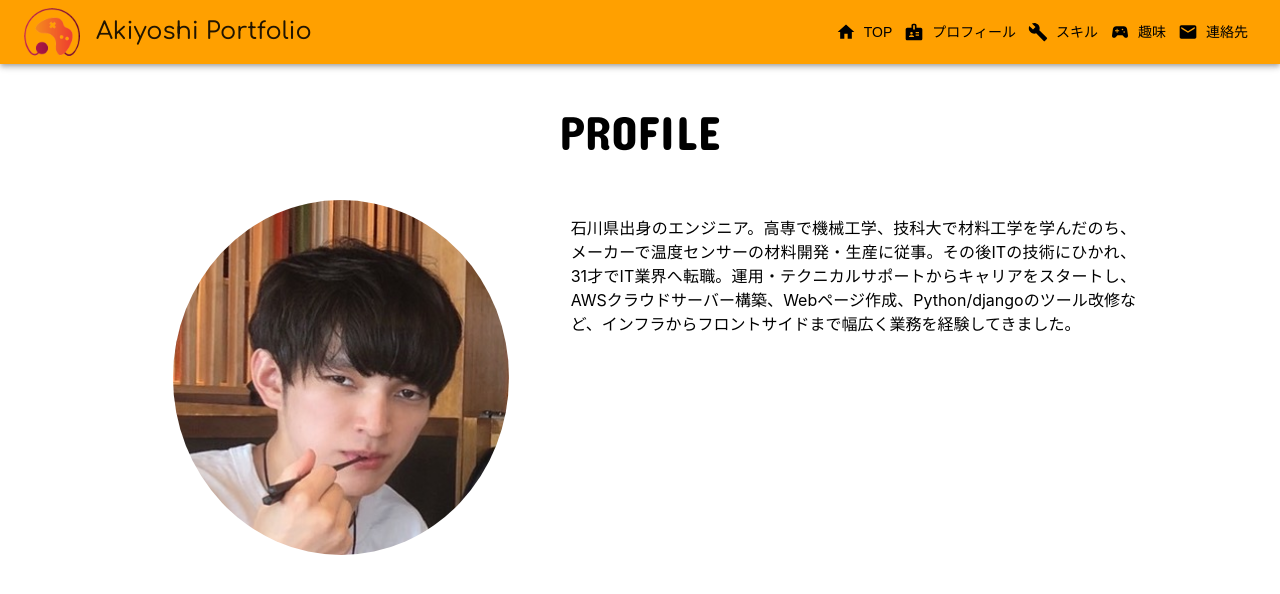
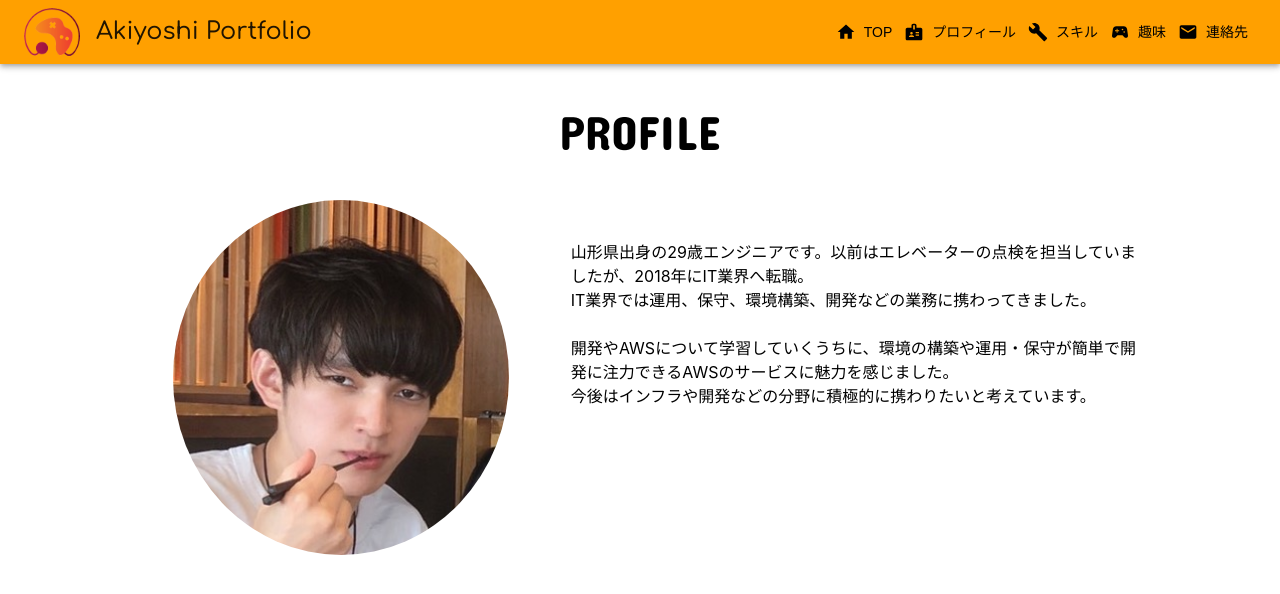
Before and after one commit to Akiyoshi999/portfolio-site, a Next.js app: page /profile in a window 1280 px wide. Shown: the top 594 px of the page. Built offline with nearby package versions, Linux system fonts and the light colour scheme; a web font is replaced by a local one.

Commit message:
TOPコンテンツの修正、プロフィールコンテンツの修正 #27

```diff
--- a/src/components/organisms/ProfileSection/index.jsx
+++ b/src/components/organisms/ProfileSection/index.jsx
@@ -17,7 +17,7 @@ const ProfileSection = () => {
             />
           </Grid>
           <Grid item xs={12} sm={7}>
-            <Typography textAlign="justify" m={1} p={1}>
+            <Typography textAlign="justify" m={1} p={1} whiteSpace="pre-wrap">
               {profileSection.body}
             </Typography>
           </Grid>
--- a/src/components/organisms/TopContainer/index.jsx
+++ b/src/components/organisms/TopContainer/index.jsx
@@ -45,6 +45,7 @@ const TopContainer = () => {
           top: 0,
           left: 0,
           height: "100%",
+          ml: { md: 3 },
           width: { xs: "100%", md: "65%" },
         }}
       >
--- a/src/const/hobbyItems.js
+++ b/src/const/hobbyItems.js
@@ -15,7 +15,7 @@ const hobbys = [
     images: ["/images/hobby/seabass-1.JPG", "/images/hobby/seabass-2.JPG"],
     title: "シーバス/海釣り",
     content: `休日はよく海釣りにいくことが多いです。
-    中でもシーバスは、年中釣れて、釣り場へもアクセスしやすいので一番狙うことが多いターゲットです。
+    中でもシーバスは年中釣れて、釣り場へもアクセスしやすいので一番狙うことが多いターゲットです。
     また、季節や場所によって釣り方が全然異なり、ゲーム性もすごくあるので、その答えを見つけていくのもすごい楽しいです。
     釣るのは簡単ではありませんが、知恵を絞って釣れた時は最高に気持ちがいいです!
     あと、都内の運河でも釣れるので東京の夜景を見ながら釣りできるのも魅力の1つです。`,
@@ -38,10 +38,10 @@ const hobbys = [
     elId: "hobby-game-section",
     images: ["/images/hobby/boradgame-1.jpg", "/images/hobby/boradgame-2.jpg"],
     title: "ボードゲーム",
-    content: `休日に友人と集まってボードゲームもやってました。
+    content: `休日に友人と集まってボードゲームをしてます。
     ボードゲームでは、ゲームによって戦略が異なったり、ボードゲームのデザインがとても可愛らしかったりするので、遊ぶのはもちろん見ているだけでもすごく楽しいです。
     ボードゲームはその人の性格がけっこうでるので、遊んだ人の内面もわかることも楽しみの１つです笑
-    遊ぶのに必要な人数が多いので、その人数を集めるのがなかなか難しいのとコロナのこともあって、最近は遊べていないですが、集まれる機会があればまた遊びたいと考えてます`,
+    遊ぶのに必要な人数が多いので、人数を集めるのがなかなか難しいのとコロナのこともあって、最近は遊べていないですが、集まれる機会があればまた遊びたいと考えてます`,
   },
 ];
 
--- a/src/const/profileItems.js
+++ b/src/const/profileItems.js
@@ -1,8 +1,13 @@
 const profileSection = {
   title: "PROFILE",
-  body: "石川県出身のエンジニア。高専で機械工学、技科大で材料工学を学んだのち、メーカーで温度センサーの材料開発・生産に従事。その後ITの技術にひかれ、31才でIT業界へ転職。運用・テクニカルサポートからキャリアをスタートし、AWSクラウドサーバー構築、Webページ作成、Python/djangoのツール改修など、インフラからフロントサイドまで幅広く業務を経験してきました。",
+  body: `
+山形県出身の29歳エンジニアです。以前はエレベーターの点検を担当していましたが、2018年にIT業界へ転職。
+IT業界では運用、保守、環境構築、開発などの業務に携わってきました。
+
+開発やAWSについて学習していくうちに、環境の構築や運用・保守が簡単で開発に注力できるAWSのサービスに魅力を感じました。
+今後はインフラや開発などの分野に積極的に携わりたいと考えています。
+`,
   avator: "/images/Avator.JPG",
   elId: "profile-section",
 };
-
 export { profileSection };
--- a/src/const/topItems.js
+++ b/src/const/topItems.js
@@ -1,6 +1,6 @@
 const topContent = {
-  title: "お客様とより良いサービスを提供したいーー",
-  body: "サイトウグループは、お客様に愛されるサービスを提供いたします。",
+  title: "お客様により良いサービスを提供したい。",
+  body: "サービスの品質にこだわり、あなたと共に価値あるものを作り上げます。",
   image: "/images/test.png",
   elId: "top-section",
 };
```
